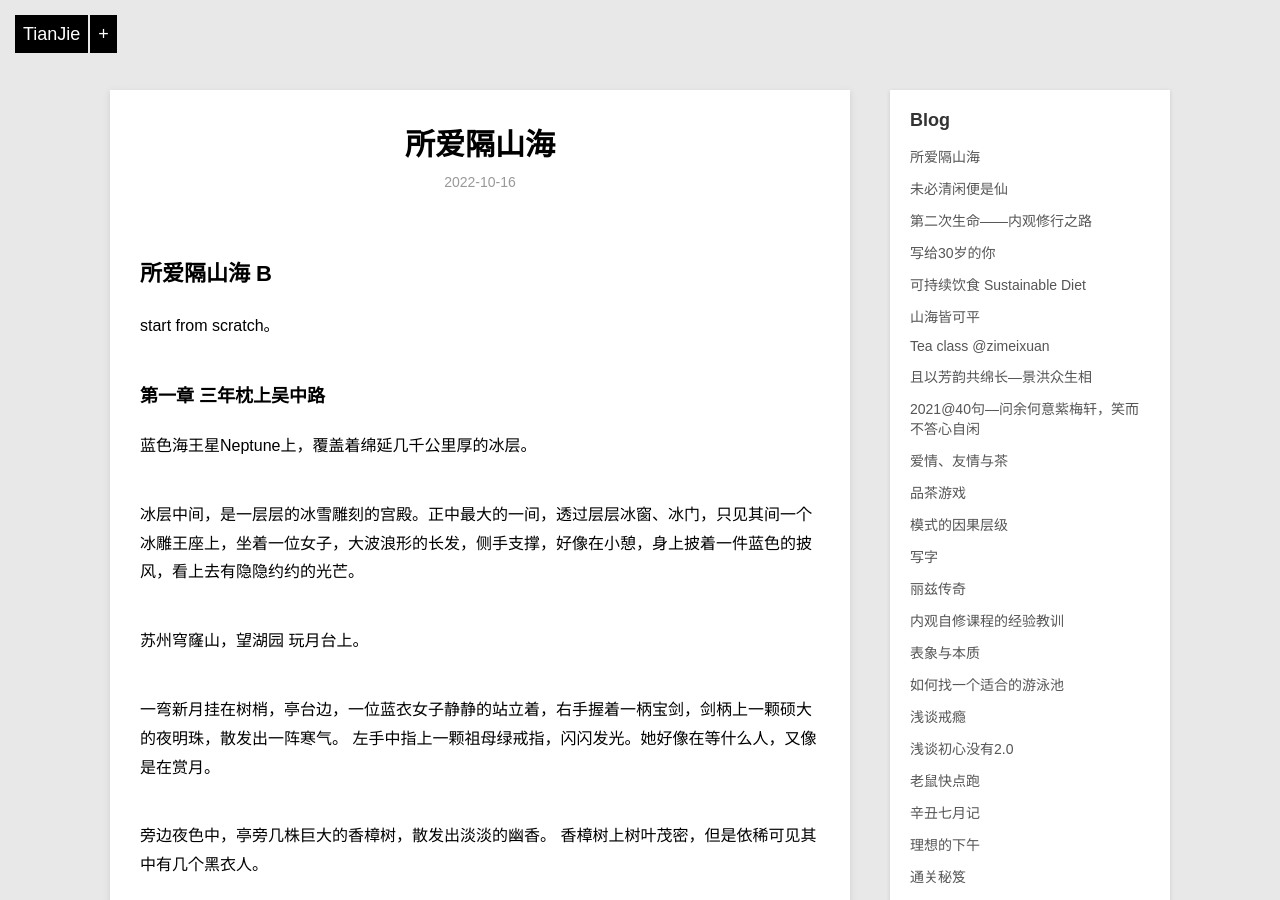
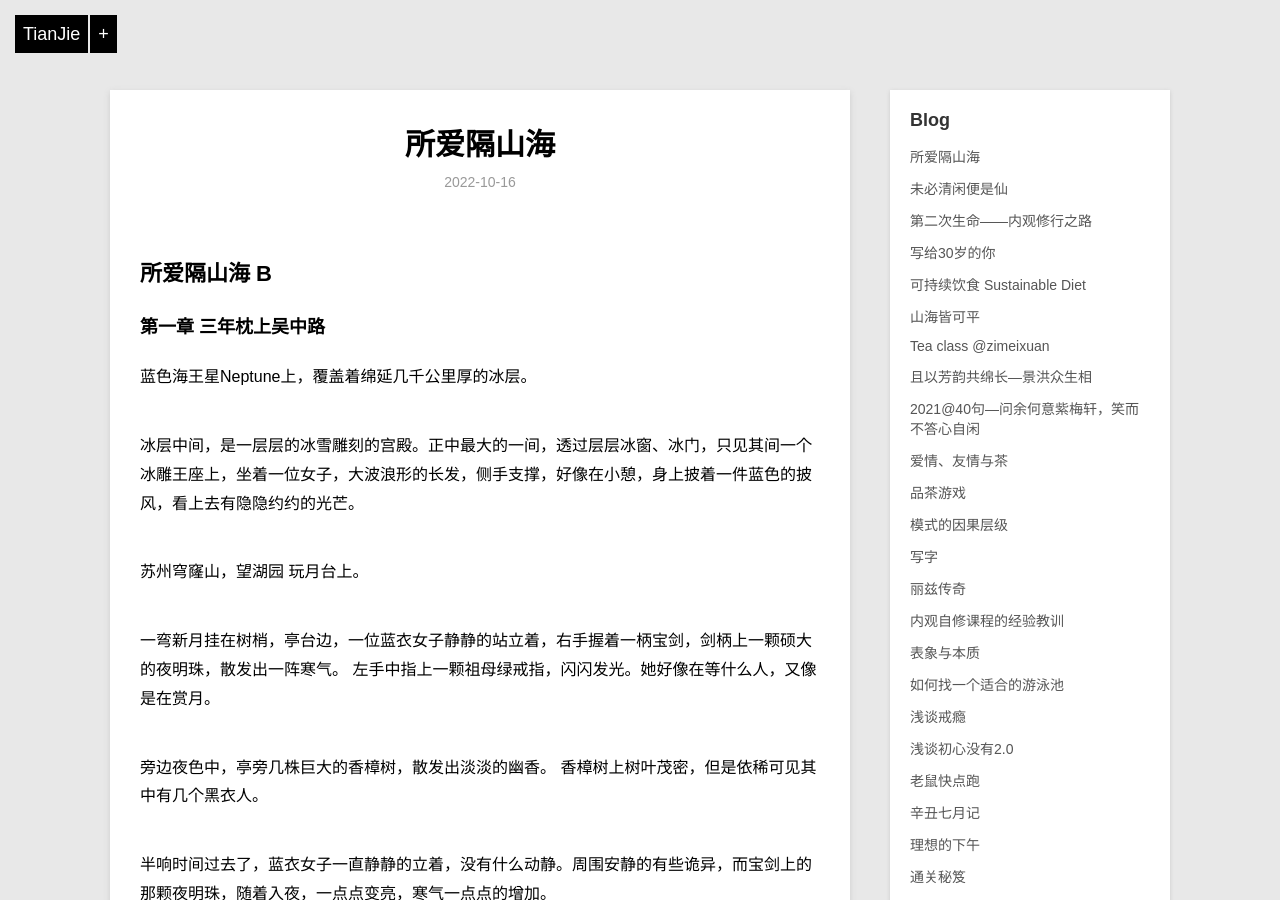
Before and after one commit to violettianjie/violettianjie.github.io, a Jekyll site: the page built from _posts/blog/2022-10-16-loveshanhai.md, in a window 1280 px wide and 900 px high. Built offline with Jekyll 4.4.1, drawn with Linux system fonts in a browser that asks for light colours.

Commit message:
Update 2022-10-16-loveshanhai.md

```diff
--- a/_posts/blog/2022-10-16-loveshanhai.md
+++ b/_posts/blog/2022-10-16-loveshanhai.md
@@ -6,7 +6,7 @@ category: blog
 ---
 ## 所爱隔山海 B
 
-start from scratch。
+
 
 ### 第一章 三年枕上吴中路
 
```
